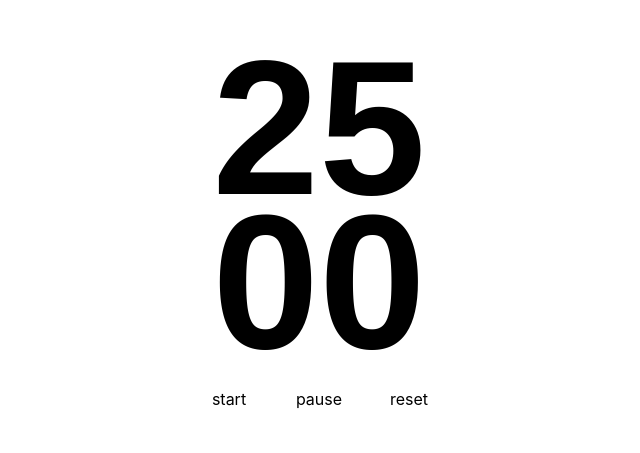
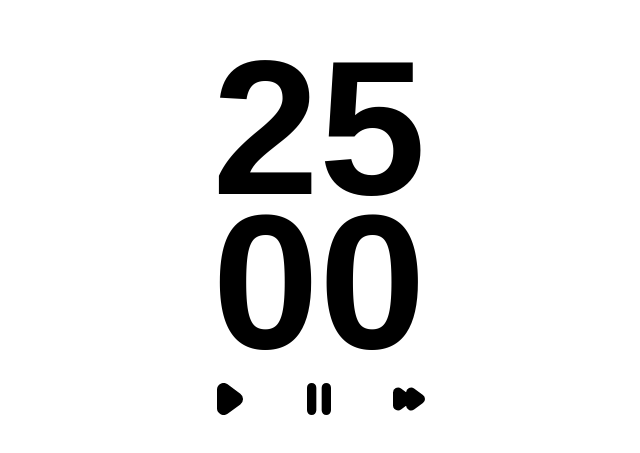
Before and after one commit to snaf-trip/pomodoro, a React (Create React App) app: page / in a window 1280 px wide. Shown: the part 155-608 px from the top of the page, without its empty margins (321-961 px from the left). Built offline with nearby package versions, Linux system fonts and the light colour scheme; the HTML template or start-up script is replaced by a standard one.

Commit message:
added icons for contorl buttons

```diff
--- a/src/components/controlPanel/controlpanel.components.tsx
+++ b/src/components/controlPanel/controlpanel.components.tsx
@@ -1,5 +1,10 @@
 import React, { Dispatch } from 'react';
 import './controlpanel.components.scss';
+import {
+  PauseIcon,
+  StartIcon,
+  SkipIcon,
+} from '../../img/controlPanel/export.conrolPanel.img';
 
 interface Props {
   timeLeft: number;
@@ -29,13 +34,13 @@ export const ControlPanel = ({
   return (
     <div className="controlPanel">
       <a className="controlPanel__button" onClick={startTimer}>
-        start
+        <StartIcon />
       </a>
       <a className="controlPanel__button" onClick={pauseTimer}>
-        pause
+        <PauseIcon />
       </a>
       <a className="controlPanel__button" onClick={resetTimer}>
-        reset
+        <SkipIcon />
       </a>
     </div>
   );
--- /dev/null
+++ b/src/img/controlPanel/export.conrolPanel.img.ts
@@ -0,0 +1,3 @@
+export {StartIcon} from './startIcon.img';
+export {PauseIcon} from './pauseIcon.img';
+export {SkipIcon} from './skipIcon.img';
--- /dev/null
+++ b/src/img/controlPanel/pauseIcon.img.tsx
@@ -0,0 +1,14 @@
+import * as React from 'react';
+import { SVGProps } from 'react';
+
+export const PauseIcon = (props: SVGProps<SVGSVGElement>) => (
+  <svg
+    xmlns="http://www.w3.org/2000/svg"
+    viewBox="0 0 24 24"
+    width={'4vh'}
+    height={'4vh'}
+    {...props}
+  >
+    <path d="M6.5 0A3.5 3.5 0 0 0 3 3.5v17a3.5 3.5 0 0 0 7 0v-17A3.5 3.5 0 0 0 6.5 0ZM17.5 0A3.5 3.5 0 0 0 14 3.5v17a3.5 3.5 0 0 0 7 0v-17A3.5 3.5 0 0 0 17.5 0Z" />
+  </svg>
+);
--- /dev/null
+++ b/src/img/controlPanel/skipIcon.img.tsx
@@ -0,0 +1,14 @@
+import * as React from 'react';
+import { SVGProps } from 'react';
+
+export const SkipIcon = (props: SVGProps<SVGSVGElement>) => (
+  <svg
+    xmlns="http://www.w3.org/2000/svg"
+    viewBox="0 0 24 24"
+    width={'4vh'}
+    height={'4vh'}
+    {...props}
+  >
+    <path d="M3.787 20.656A3.789 3.789 0 0 1 0 16.87V7.13a3.783 3.783 0 0 1 6.021-3.051L9.8 6.853a3.783 3.783 0 0 1 6.01-2.774l6.641 4.87a3.784 3.784 0 0 1 0 6.1l-6.641 4.87a3.783 3.783 0 0 1-6.01-2.772l-3.779 2.774a3.775 3.775 0 0 1-2.234.735Z" />
+  </svg>
+);
--- /dev/null
+++ b/src/img/controlPanel/startIcon.img.tsx
@@ -0,0 +1,14 @@
+import React from 'react';
+import { SVGProps } from 'react';
+
+export const StartIcon = (props: SVGProps<SVGSVGElement>) => (
+  <svg
+    xmlns="http://www.w3.org/2000/svg"
+    viewBox="0 0 24 24"
+    width={'4vh'}
+    height={'4vh'}
+    {...props}
+  >
+    <path d="M20.492 7.969 10.954.975A5 5 0 0 0 3 5.005V19a4.994 4.994 0 0 0 7.954 4.03l9.538-6.994a5 5 0 0 0 0-8.062Z" />
+  </svg>
+);
```
